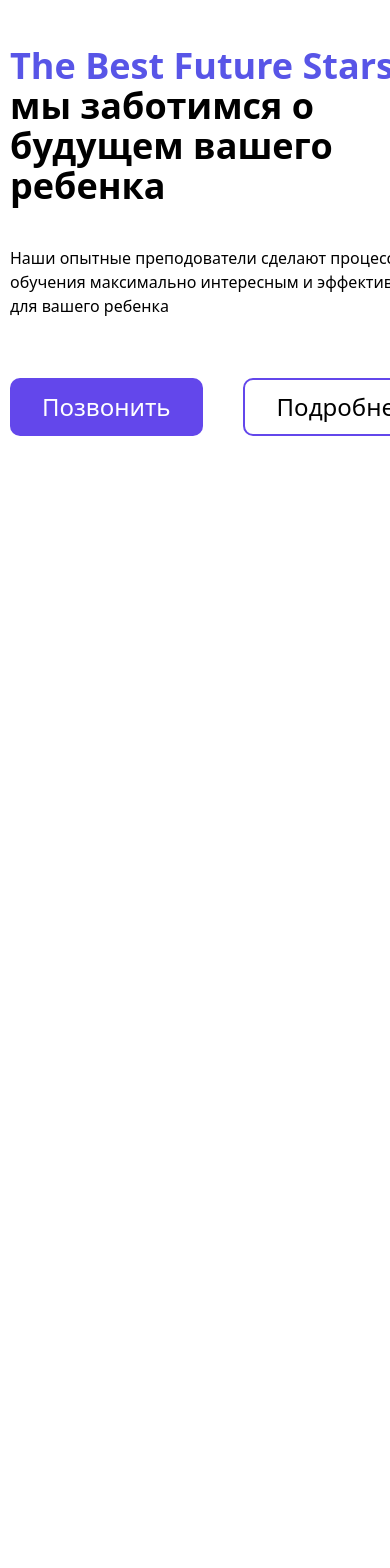
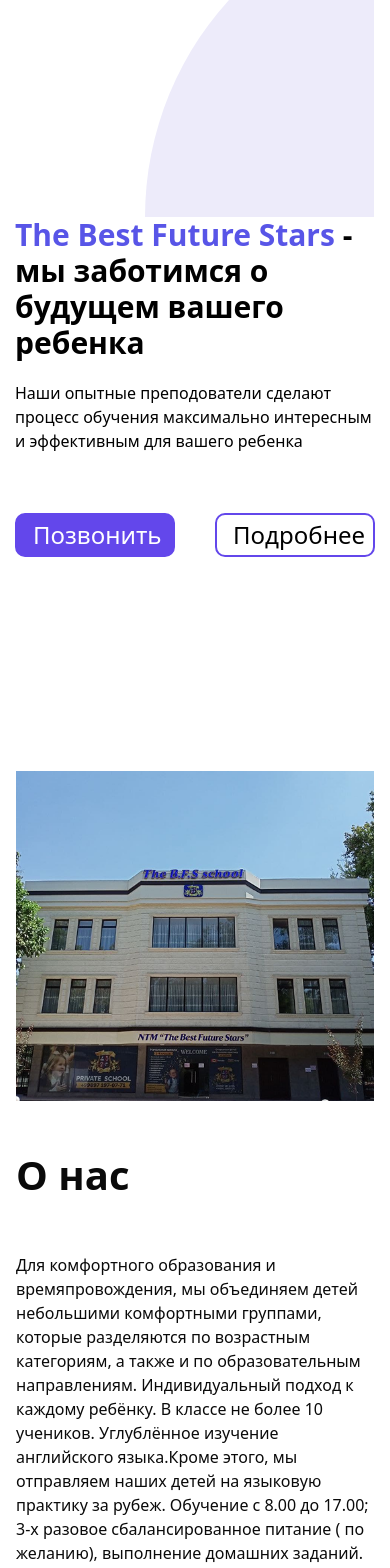
Before and after one commit to B1lol-dev/Best-Future-Stars-School, a React (Vite) app: page / in a window 390 px wide. Shown: the part 192-1760 px from the top of the page. Before the commit the page ends 844 px from the top, so only its background shows below. Built offline with nearby package versions, Linux system fonts and the light colour scheme.

Commit message:
fix responsive design

```diff
--- a/src/components/helpers/Container.tsx
+++ b/src/components/helpers/Container.tsx
@@ -9,7 +9,7 @@
 }) => {
   return (
     <div
-      className={`container mx-auto max-w-[1250px] w-full px-2.5 ${className}`}
+      className={`container mx-auto max-w-[1250px] w-full px-4 ${className}`}
     >
       {children}
     </div>
--- a/src/components/ui/navbar.tsx
+++ b/src/components/ui/navbar.tsx
@@ -31,7 +31,7 @@
   };
 
   return (
-    <header className="bg-none md:bg-bfs-blue">
+    <header className="bg-none md:bg-bfs-blue relative z-10">
       <Container>
         <nav className="flex items-center justify-between py-4">
           <Link to="/">
--- a/src/locales/en.json
+++ b/src/locales/en.json
@@ -10,6 +10,11 @@
         "desc": "Our experienced teachers will make the learning process as interesting and effective as possible for your child",
         "call_btn": "Call",
         "info_btn": "Learn More"
+      },
+      "about": {
+        "title": "About Us",
+        "desc": "For comfortable education and leisure, we group children into small, comfortable groups divided by age categories and educational directions. We provide an individual approach to each child. No more than 10 students per class. In-depth study of the English language. In addition, we send our children abroad for language practice. Classes from 8:00 to 17:00; three balanced meals a day (optional), and homework assistance.",
+        "info": "All conditions and comfort for your children!"
       }
     }
   }
--- a/src/locales/ru.json
+++ b/src/locales/ru.json
@@ -10,6 +10,11 @@
         "desc": "Наши опытные преподователи сделают процесс обучения максимально интересным и эффективным для вашего ребенка",
         "call_btn": "Позвонить",
         "info_btn": "Подробнее"
+      },
+      "about": {
+        "title": "О нас",
+        "desc": "Для комфортного образования и времяпровождения, мы  объединяем детей небольшими комфортными группами, которые разделяются по возрастным категориям, а также и по образовательным направлениям. Индивидуальный подход к каждому ребёнку. В классе не более 10 учеников. Углублённое изучение английского языка.Кроме этого, мы отправляем наших детей на языковую практику за рубеж. Обучение с 8.00 до 17.00; 3-х разовое сбалансированное питание ( по желанию), выполнение домашних заданий.",
+        "info": "Все условия и комфорт для ваших детей!"
       }
     }
   }
--- a/src/locales/uz.json
+++ b/src/locales/uz.json
@@ -8,8 +8,13 @@
       "hero": {
         "title": "The Best Future Stars - farzandingiz kelajagi biz uchun muhim",
         "desc": "Tajribali o‘qituvchilarimiz farzandingiz uchun o‘quv jarayonini qiziqarli va samarali qiladi",
-        "call_btn": "Qo‘ng‘iroq qilish",
+        "call_btn": "Qo‘ng‘iroq",
         "info_btn": "Batafsil"
+      },
+      "about": {
+        "title": "Biz haqimizda",
+        "desc": "Qulay ta’lim va vaqt o‘tkazish uchun biz bolalarni kichik va qulay guruhlarga birlashtiramiz, ular yosh toifalari va ta’lim yo‘nalishlariga ko‘ra ajratiladi. Har bir bolaga individual yondashuv. Sinfda 10 nafardan ortiq o‘quvchi bo‘lmaydi. Ingliz tilini chuqurlashtirib o‘rganish. Bundan tashqari, bolalarimizni til amaliyoti uchun chet elga yuboramiz. Ta’lim 8:00 dan 17:00 gacha; 3 mahal muvozanatli ovqatlanish (istakka ko‘ra), uy vazifalarini bajarish.",
+        "info": "Farzandlaringiz uchun barcha sharoit va qulayliklar!"
       }
     }
   }
--- a/src/pages/Home/components/About.tsx
+++ b/src/pages/Home/components/About.tsx
@@ -1,5 +1,27 @@
+import Container from "@/components/helpers/Container";
+import { useTranslation } from "react-i18next";
+
+import about_school_img from "../assets/about_school.png";
+
 const About = () => {
-  return <div>About</div>;
+  const { t } = useTranslation();
+
+  return (
+    <section className="py-[214px]">
+      <Container className="flex gap-11 max-xl:flex-col max-xl:items-center">
+        <div>
+          <img src={about_school_img} alt="School" height={492} width={535} />
+        </div>
+        <div className="max-w-[500px] flex flex-col items-start justify-between">
+          <h3 className="text-[40px] font-bold">
+            {t("pages.home.about.title")}
+          </h3>
+          <p className="mt-12">{t("pages.home.about.desc")}</p>
+          <p>{t("pages.home.about.info")}</p>
+        </div>
+      </Container>
+    </section>
+  );
 };
 
 export default About;
--- a/src/pages/Home/components/Hero.tsx
+++ b/src/pages/Home/components/Hero.tsx
@@ -8,38 +8,38 @@
 
   return (
     <section className="pt-5 overflow-hidden">
-      <Container className="flex items-center">
+      <Container className="flex items-center max-xl:flex-col-reverse max-xl:justify-center">
         <div>
-          <h1 className="max-w-[568px] text-bfs-black font-bold text-4xl">
+          <h1 className="max-w-[568px] text-bfs-black font-bold text-4xl max-xl:text-3xl">
             <span className="text-bfs-blue">
               {t("pages.home.hero.title").slice(0, 21)}
             </span>
             {t("pages.home.hero.title").slice(21)}
           </h1>
-          <p className="max-w-[534px] text-bfs-black mt-10">
+          <p className="max-w-[534px] text-bfs-black mt-10 max-xl:mt-5">
             {t("pages.home.hero.desc")}
           </p>
           <div className="mt-15 flex items-center gap-10">
             <button
               type="button"
-              className="max-w-[220px] h-[58px] text-2xl text-bfs-white px-8 py-1 rounded-lg bg-bfs-purple"
+              className="max-w-[220px] h-[58px] text-2xl text-bfs-white px-8 py-1 rounded-lg border-2 border-bfs-purple bg-bfs-purple max-xl:h-auto max-xl:w-[160px] max-xl:px-4"
             >
               {t("pages.home.hero.call_btn")}
             </button>
             <button
               type="button"
-              className="max-w-[220px] h-[58px] text-2xl text-bfs-black px-8 py-1 rounded-lg border-2 border-bfs-purple"
+              className="max-w-[220px] h-[58px] text-2xl text-bfs-black px-8 py-1 rounded-lg border-2 border-bfs-purple max-xl:h-auto max-xl:w-[160px] max-xl:px-4"
             >
               {t("pages.home.hero.info_btn")}
             </button>
           </div>
         </div>
-        <div className="relative h-[648px] w-[888px]">
-          <div className="absolute size-[645px] bg-[#EDEBFA] rounded-full z-0 translate-y-1/2 translate-x-[230px] pointer-events-none bottom-0"></div>
+        <div className="relative h-[648px] max-w-[888px] w-full max-xl:overflow-hidden max-xl:h-[300px]">
+          <div className="absolute size-[645px] bg-[#EDEBFA] rounded-full z-0 translate-y-1/2 translate-x-[230px] max-xl:translate-x-[20%] pointer-events-none bottom-0"></div>
           <img
             src={nerd_img}
             alt="Nerd"
-            className="size-full relative object-cover z-1"
+            className="size-full relative object-cover z-1 max-xl:hidden"
           />
         </div>
       </Container>
--- a/src/pages/Home/index.tsx
+++ b/src/pages/Home/index.tsx
@@ -1,9 +1,11 @@
+import About from "./components/About";
 import Hero from "./components/Hero";
 
 const Home = () => {
   return (
     <>
       <Hero />
+      <About />
     </>
   );
 };
```
Also changed, not shown: src/pages/Home/assets/about_school.png (added).
